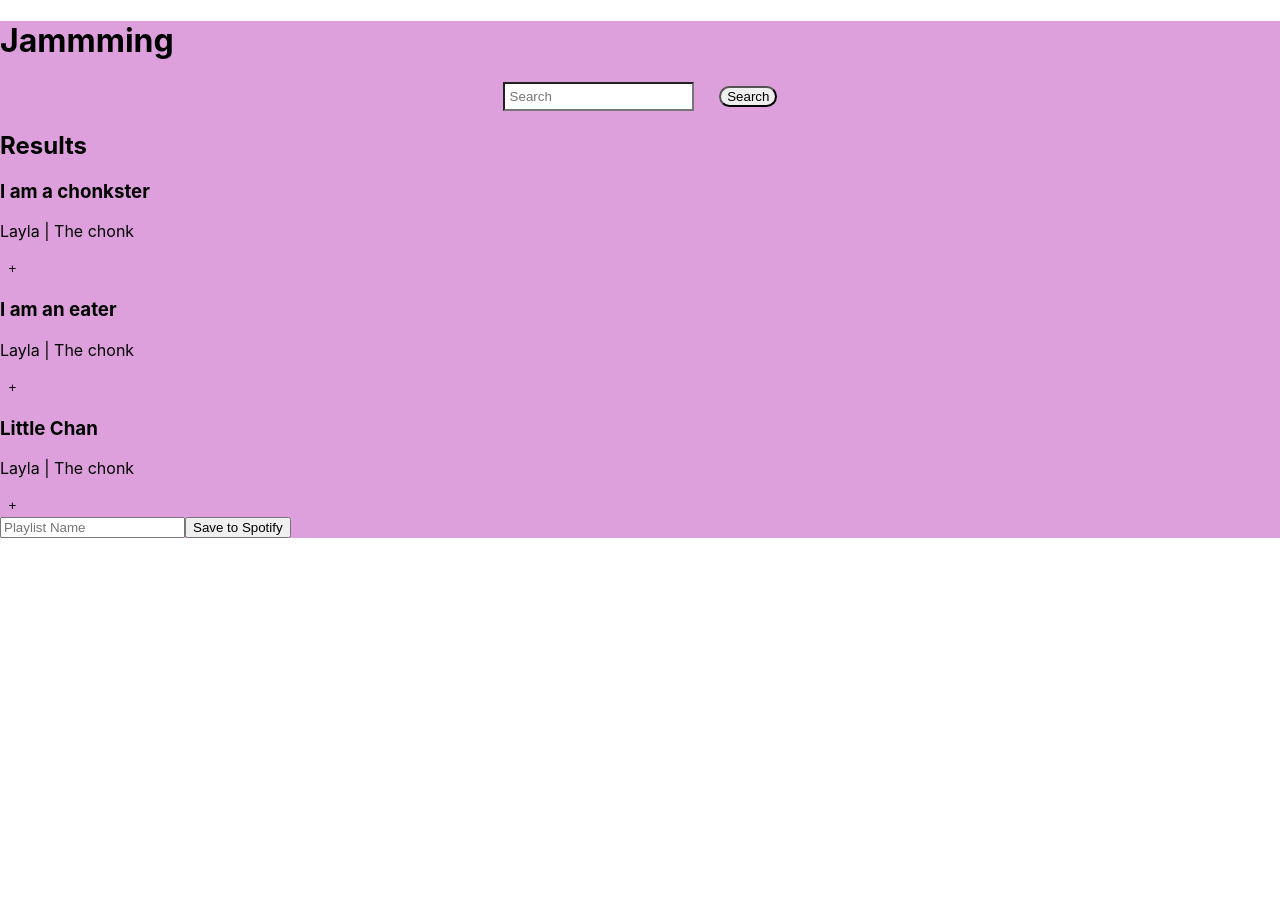
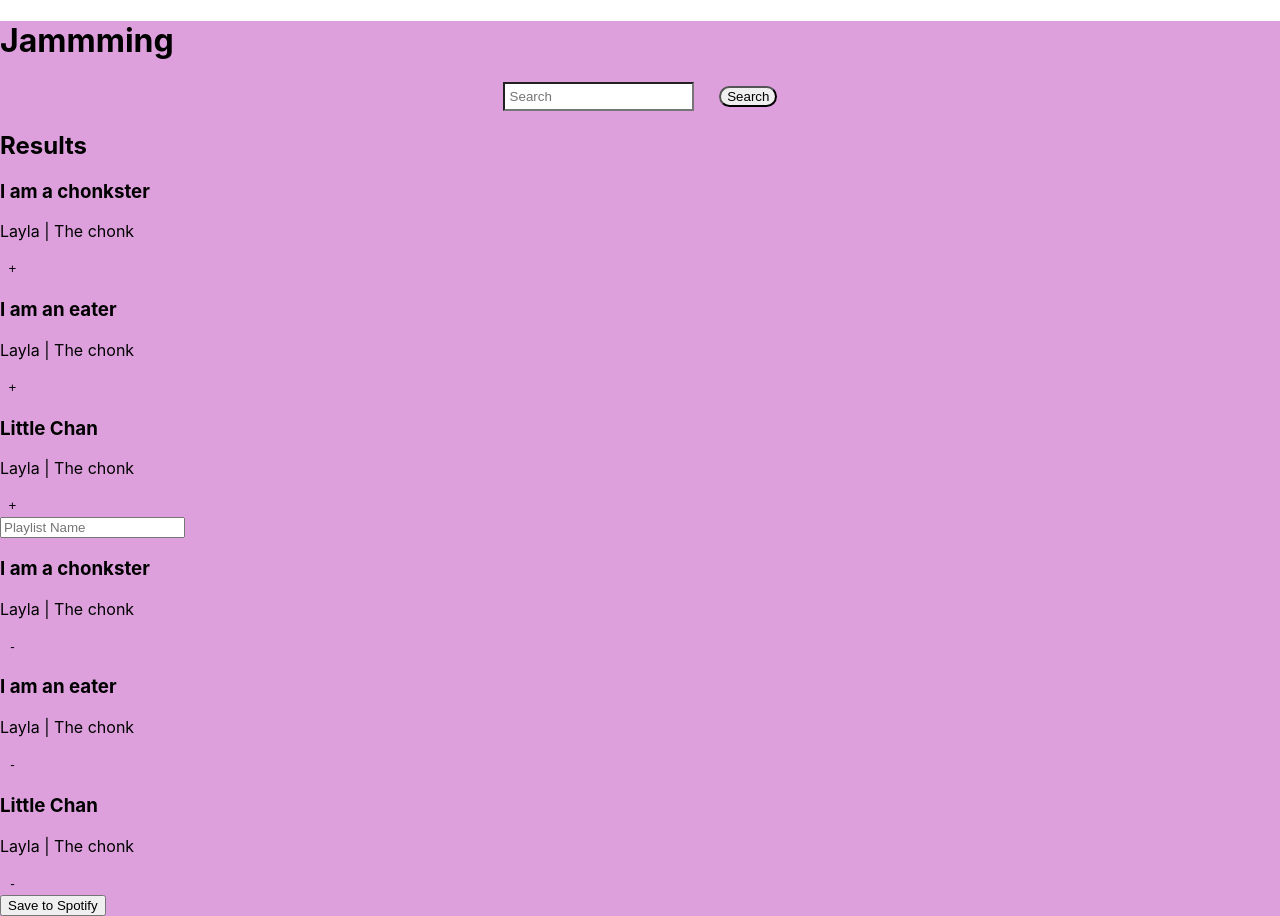
Before and after one commit to akrojas07/jamming, a React (Create React App) app: page / in a window 1280 px wide. Before the commit the page ends 800 px from the top, so only its background shows below. Built offline with nearby package versions, Linux system fonts and the light colour scheme.

Commit message:
finish playlist component data flow

```diff
--- a/src/App.tsx
+++ b/src/App.tsx
@@ -6,7 +6,7 @@ import { ITrack } from './utils/customTypes';
 import { createContext, useState } from 'react';
 // inputs and buttons should have same styling
 
-export const SearchResultTracksContext = createContext<Array<ITrack> | null>(null)
+export const TracksContext = createContext<Array<ITrack> | null>(null)
 
 function App() {
   let mockTracks: Array<ITrack> = [
@@ -16,9 +16,7 @@ function App() {
   ]
 
   const [resultTracks, setResultTracks] = useState<Array<ITrack>>(mockTracks)
-
-  const [playlistName, setPlaylistName] = useState('')
-  const [playList, setPlayList] = useState<Array<ITrack>>([])
+  const [playlistTracks, setPlaylistTracks] = useState<Array<ITrack>>(mockTracks)
 
   return (
     <div className={styles.App}>
@@ -28,10 +26,12 @@ function App() {
       <body>
         <Search />
         <div className={styles.playlistandresults}>
-          <SearchResultTracksContext.Provider value={resultTracks}>
+          <TracksContext.Provider value={resultTracks!}>
             <Results />
-          </SearchResultTracksContext.Provider>
-          <Playlist setPlayList={setPlayList} setPlaylistName={setPlaylistName} tracks={playList}/>
+          </TracksContext.Provider>
+          <TracksContext.Provider value={playlistTracks!}>
+            <Playlist setPlaylistTracks={setPlaylistTracks}/>
+          </TracksContext.Provider>
         </div>
       </body>
     </div>
--- a/src/Components/Playlist/Playlist.tsx
+++ b/src/Components/Playlist/Playlist.tsx
@@ -1,38 +1,49 @@
-import { ChangeEvent, FormEvent, MouseEvent } from "react";
-import { EButtonAction, IPlaylist } from "../../utils/customTypes";
+import { ChangeEvent, Dispatch, FormEvent, MouseEvent, SetStateAction, useContext, useState } from "react";
+import { EButtonAction, PlaylistType, IPlaylist, ITrack } from "../../utils/customTypes";
 import Track from "../Track/Track";
 import TrackButton from "../common/TrackButton/TrackButton";
+import { TracksContext } from "../../App";
 
-export default function Playlist({setPlaylistName, tracks, setPlayList}: IPlaylist){
+export default function Playlist({setPlaylistTracks} : IPlaylist){
+    let playlistTracks = useContext(TracksContext)
 
-  // playlist requirements
-  // add a name (save the name when playlist is saved)
-  // add tracks to the playlist
-  // save locally
-  // "save to spotify" button saves the form
+    const [playlist, setPlayList] = useState<PlaylistType>({
+        playlistName: '',
+        tracks: playlistTracks!
+    })
 
     function handleInputOnChange(e: ChangeEvent<HTMLInputElement>){
-        setPlaylistName(e.target.value)
+        setPlayList({
+            ...playlist,
+            playlistName: e.target.value
+        })
     }
 
-    function handleRemoveOnClick(e: MouseEvent<HTMLButtonElement>){
+    function handleRemoveOnClick(e: MouseEvent<HTMLButtonElement>, trackId: number){
+        setPlaylistTracks(tracks => {
+            return tracks!.filter(track => track.id !== trackId)
+        })
         alert(`${e.target} I was clicked to remove`)
     }
 
     function handleSubmit(e: FormEvent<HTMLFormElement>){
         e.preventDefault()
-
-        return(alert(e.currentTarget))
+        // TODO: push playlist to spotify
+        setPlayList({
+            ...playlist,
+            tracks: playlistTracks!
+        })
+        return(alert(`${playlist.playlistName} playlist created!`))
     }
 
     return(
         <form onSubmit={handleSubmit}>
-            <input type="text" placeholder={'Playlist Name'} onChange={handleInputOnChange}/>
-            {tracks.map(track => {
+            <input type="text" placeholder={'Playlist Name'} onChange={handleInputOnChange} required/>
+            {playlistTracks && playlistTracks.map(track => {
                 return(
                     <div key={track.id}>
                         <Track id={track.id} trackTitle={track.trackTitle} trackAlbum={track.trackAlbum} trackArtist={track.trackArtist}/>
-                        <TrackButton action={EButtonAction.REMOVE} onClick={handleRemoveOnClick}/>
+                        <TrackButton action={EButtonAction.REMOVE} onClick={e => handleRemoveOnClick(e, track.id)}/>
                     </div>
                 )
             })}
--- a/src/Components/Tracklist/Tracklist.tsx
+++ b/src/Components/Tracklist/Tracklist.tsx
@@ -2,16 +2,16 @@ import { MouseEvent, useContext } from "react";
 import { EButtonAction, ITrack } from "../../utils/customTypes";
 import Track from "../Track/Track";
 import TrackButton from "../common/TrackButton/TrackButton";
-import { SearchResultTracksContext } from "../../App";
+import { TracksContext } from "../../App";
 
 //TODO: update button so it's on the same line as the track
 export default function TrackList(){
-    const tracks = useContext(SearchResultTracksContext)
+    const tracks = useContext(TracksContext)
     let tempPlaylist = Array<ITrack>();
 
-    //TODO: finish add functionality: 2-15
     function handleAddOnClick(e: MouseEvent<HTMLButtonElement>, trackId: number){
         alert(`${e.target} ${trackId} I was clicked to add`)
+        tempPlaylist.push(tracks![trackId])
     }
 
     return(
--- a/src/Components/common/TrackButton/TrackButton.tsx
+++ b/src/Components/common/TrackButton/TrackButton.tsx
@@ -4,6 +4,6 @@ import { EButtonAction, IButtonAction } from '../../../utils/customTypes'
 export default function TrackButton({action, onClick}: IButtonAction){
     const buttonTitle = action === EButtonAction.ADD? '+' : '-';
     return(
-        <button className={styles.trackButton} onClick={onClick}>{buttonTitle}</button>
+        <button className={styles.trackButton} onClick={onClick} type='button'>{buttonTitle}</button>
     )
 }
```
Also changed, not shown: src/utils/customTypes.ts (+7 -4 lines).
